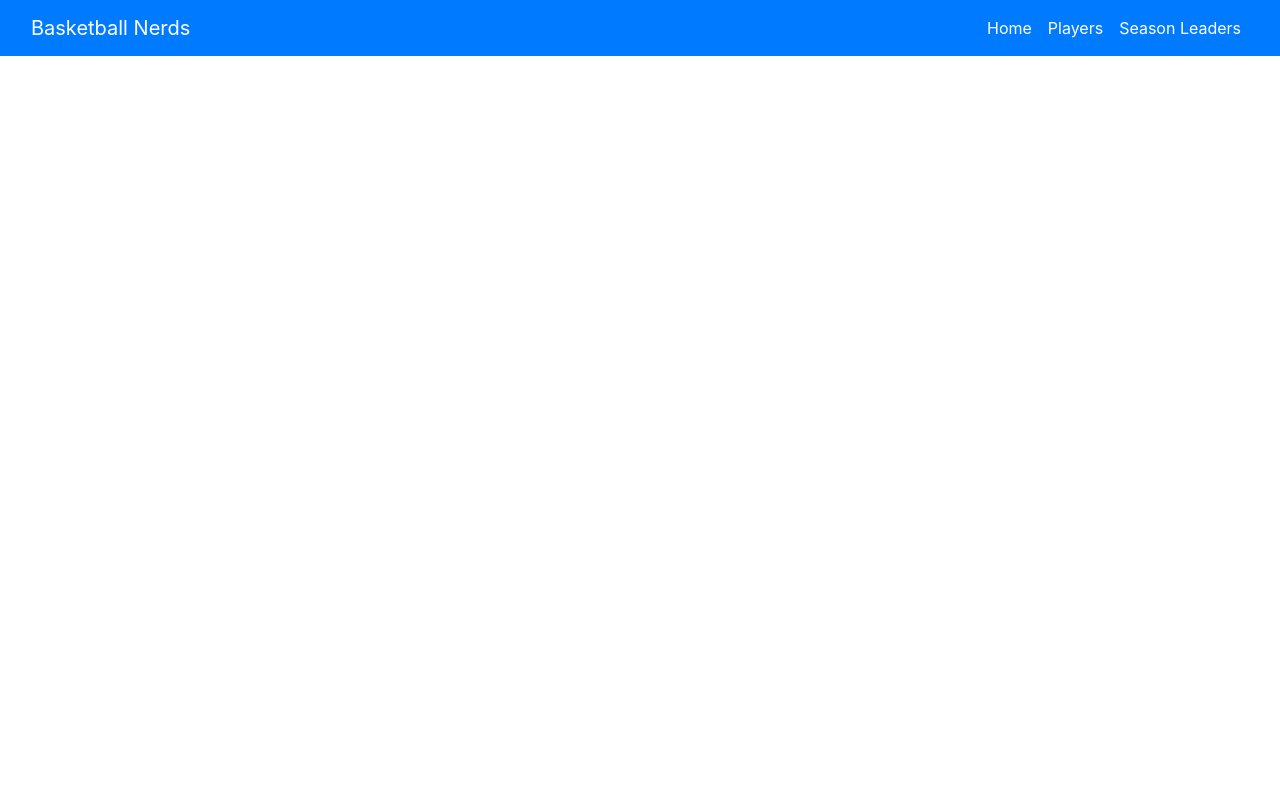
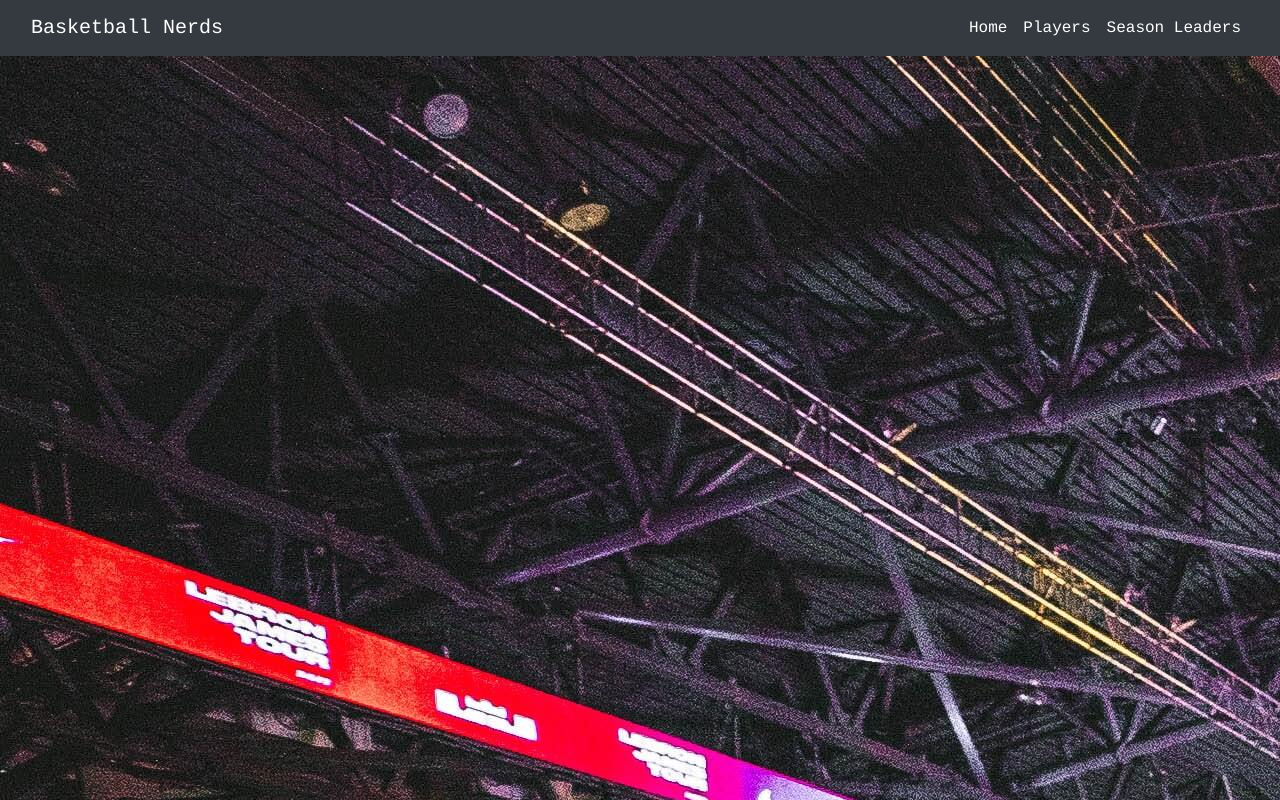
Before and after one commit to RajeeNatch/Basketball-Nerds, a Flask app: template templates/base.html in a window 1280 px wide. Run offline with Flask 3, Linux system fonts and the light colour scheme; the template is opened without the code that fills it, so the values that code supplies are empty; parts of the project's set-up code (start-up, migrations or seed data) failed here and were passed over; some libraries are stand-ins or nearby versions.

Commit message:
clean up styling

```diff
--- a/app.py
+++ b/app.py
@@ -107,17 +107,19 @@ def players():
                fill_color='lavender',
                align='left'))
 ])
+    fig.update_layout(title_text="Player Stats Table")
+    fig.update_layout({'margin':{'t':50}})
 
     ##Secon Chart##
     ps_long_df = pd.melt(ps_df, id_vars=['pgame_season','player_name'], value_vars=['ast', 'blk', 'pts','reb','stl','turnover'],
              var_name='metric', value_name='amount')
-    stat_lines = ['metric','amount'] # or df_users_community.columns[3:]
-    player_1=ps_long_df.loc[12341]
+    stat_lines = ['metric','amount']
+
 
 
     fig3 = px.bar(ps_long_df, x='metric', y='amount',color='player_name', animation_frame='pgame_season',
                 labels={'variable':'categorie, whatever', 'value':'count,value,whatever'},
-                barmode='group', title='Player Stats')
+                barmode='group', title='Player Stats by Season')
     fig3.update_traces(width=.2)
     # return str(players_table)
     graph2JSON = json.dumps(fig, cls = plotly.utils.PlotlyJSONEncoder)
--- a/players.sql
+++ b/players.sql
@@ -99,7 +99,6 @@ Create Table public.seasons
  	Number_of_Wins INT,
  	Number_of_Losses INT,
  	Win_Per DECIMAL(2,2) )
-<<<<<<< HEAD
 
 
 CREATE TABLE IF NOT EXISTS public.size
@@ -114,5 +113,3 @@ CREATE TABLE IF NOT EXISTS public.size
   team_full_name VARCHAR ( 50 ) UNIQUE NOT NULL,
   PRIMARY KEY (player_id)
 )
-=======
->>>>>>> 95abc5fe7a15059053fc7ce161ce301252f5eb14
--- a/static/main.css
+++ b/static/main.css
@@ -1,13 +1,17 @@
-.welcome_header{
+#welcome_header{
     text-align: center;
+    color: white;
 }
-<img src="https://i0.wp.com/90ten.net/wp-content/uploads/2015/07/wood-court-background.png?ssl=1" id="bg" alt="">
-#bg {
-    position: fixed;
-    top: 0;
-    left: 0;
 
-    /* Preserve aspet ratio */
-    min-width: 100%;
-    min-height: 100%;
-  }
+.navbar-brand, .nav-item{
+font-family: Courier, monospace;
+font-weight: normal;
+font-stretch: semi-expanded;
+color: white
+}
+body {background-image:url("BasketballCourt.jpg");
+}
+#Text{
+    text-align: center;
+    background-color: white;
+}
--- a/templates/base.html
+++ b/templates/base.html
@@ -45,7 +45,7 @@
           min-height: 50%;
       }
   </style>
-    <nav class="navbar navbar-expand-lg navbar-dark bg-primary">
+    <nav class="navbar navbar-expand-lg navbar-dark bg-dark">
         <div class="container-fluid">
             <a class="navbar-brand" href="{{ url_for('index')}}">Basketball Nerds</a>
             <button class="navbar-toggler" type="button" data-bs-toggle="collapse" data-bs-target="#navbarText"
```
Also changed, not shown: templates/index.html (+13 -8 lines), static/BasketballCourt.jpg (added).
